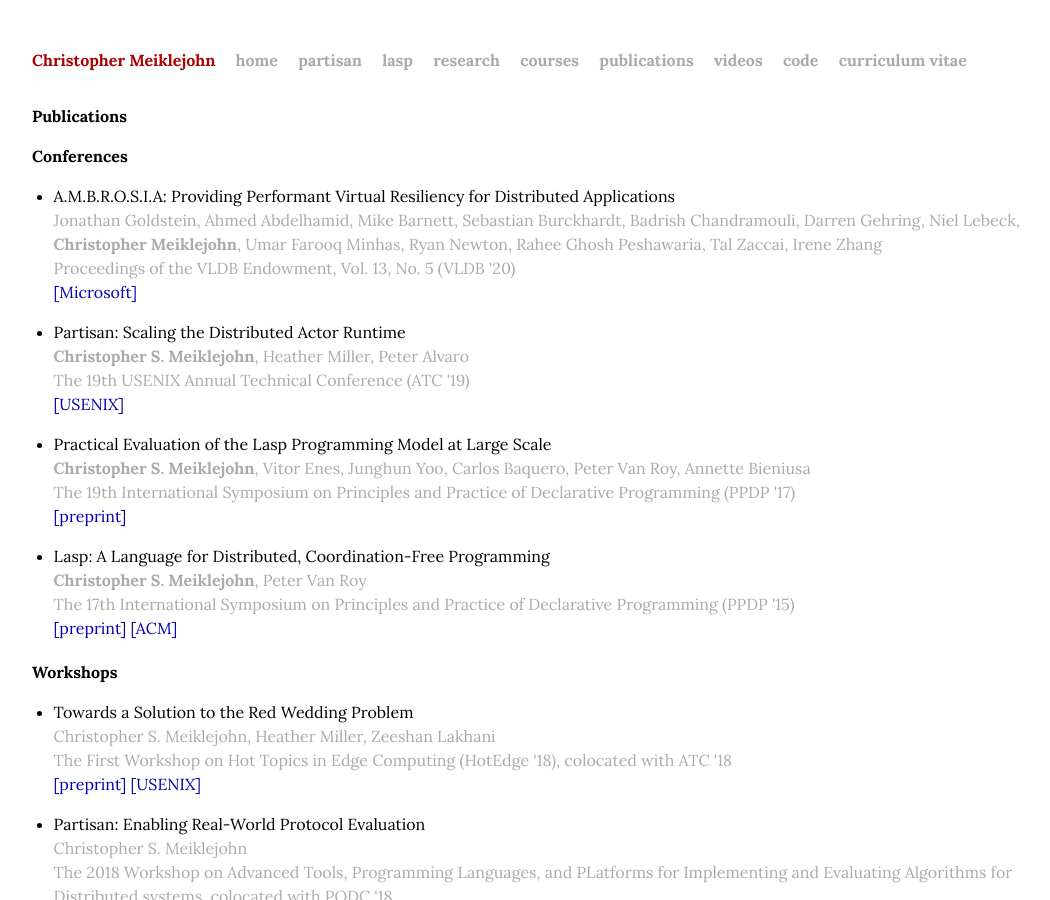
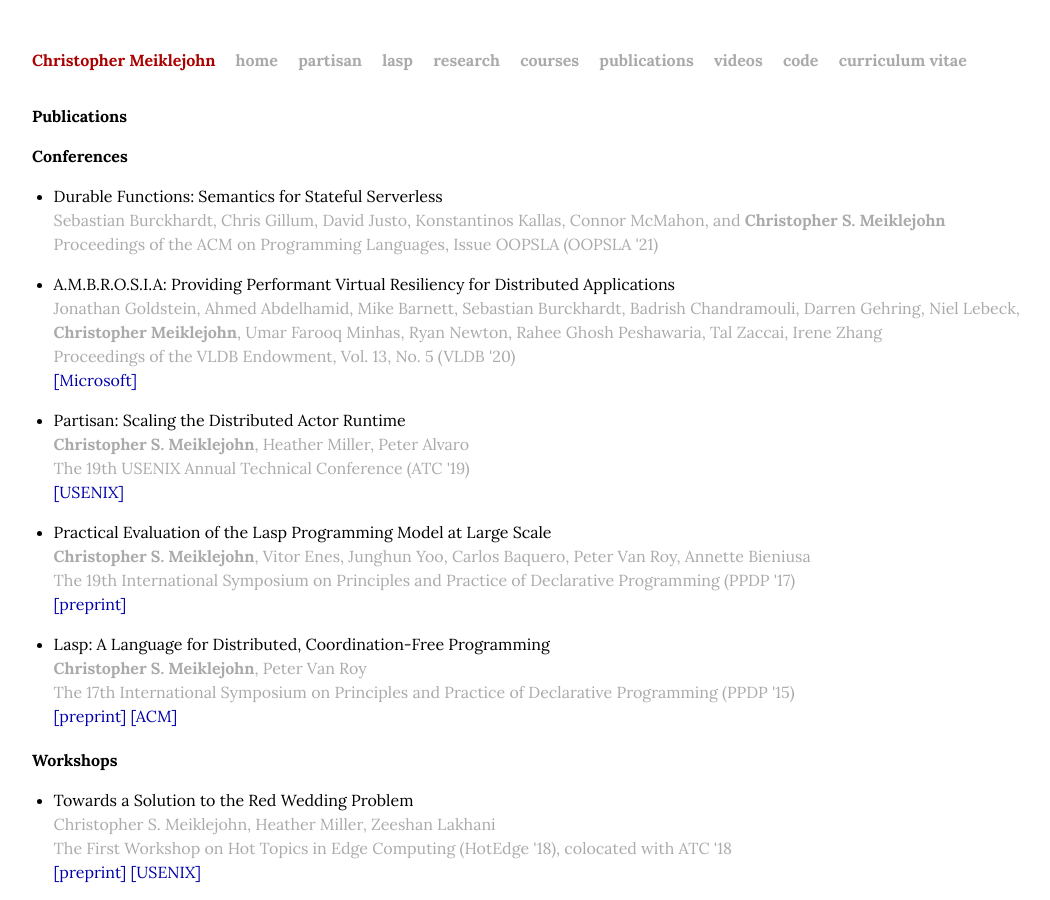
Before and after one commit to cmeiklejohn/cmeiklejohn.github.io, a Jekyll site: the page built from publications.html, in a window 1280 px wide and 900 px high. Shown: the whole window, without its empty margins (88-1138 px from the left). Built offline with Jekyll 4.4.1, drawn with Linux system fonts in a browser that asks for light colours; some web fonts are replaced.

Commit message:
Add paper.

```diff
--- a/publications.html
+++ b/publications.html
@@ -23,6 +23,13 @@ title: Publications
   <h2>Conferences</h2>
   <p></p>
   <ul>
+    <li>
+      <p>
+        Durable Functions: Semantics for Stateful Serverless
+        <span class="author">Sebastian Burckhardt, Chris Gillum, David Justo, Konstantinos Kallas, Connor McMahon, and <b>Christopher S. Meiklejohn</b></span>
+        <span class="date">Proceedings of the ACM on Programming Languages, Issue OOPSLA (OOPSLA '21)</span>
+      </p>
+    </li>
     <li>
       <p>
         A.M.B.R.O.S.I.A: Providing Performant Virtual Resiliency for Distributed Applications
```
